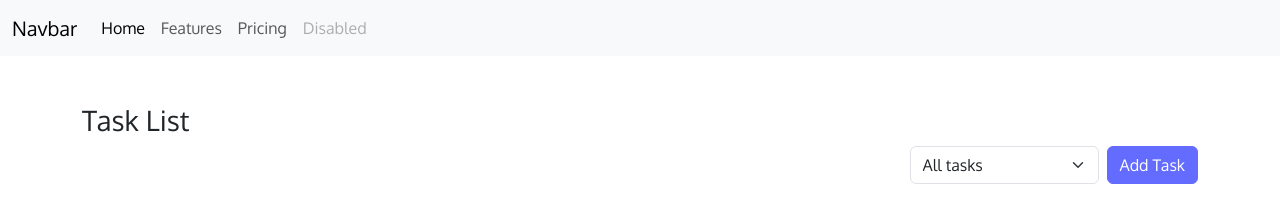
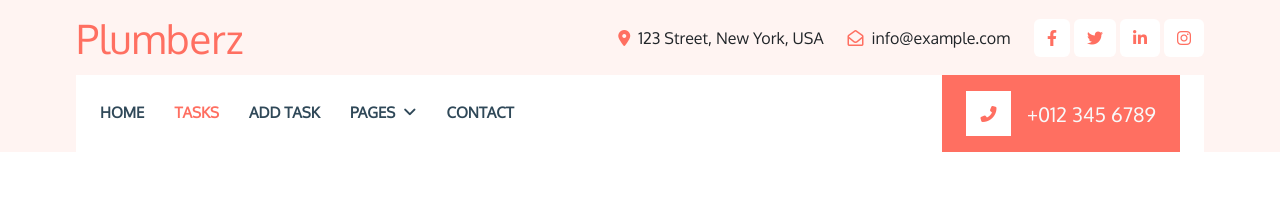
Before and after one commit to nyamuda/todo-app, a Vue app: page /tasks in a window 1280 px wide. Shown: the top 202 px of the page. Built offline with nearby package versions, Linux system fonts and the light colour scheme; no server answers.

Commit message:
nav bar added

```diff
--- a/public/index.html
+++ b/public/index.html
@@ -6,6 +6,14 @@
     <meta name="viewport" content="width=device-width,initial-scale=1.0" />
     <link rel="icon" href="<%= BASE_URL %>favicon.ico" />
     <title><%= htmlWebpackPlugin.options.title %></title>
+    <!-- Font Awesome CSS -->
+    <link
+      rel="stylesheet"
+      href="https://cdnjs.cloudflare.com/ajax/libs/font-awesome/6.4.2/css/all.min.css"
+      integrity="sha512-z3gLpd7yknf1YoNbCzqRKc4qyor8gaKU1qmn+CShxbuBusANI9QpRohGBreCFkKxLhei6S9CQXFEbbKuqLg0DA=="
+      crossorigin="anonymous"
+      referrerpolicy="no-referrer"
+    />
   </head>
   <body>
     <noscript>
--- a/src/assets/styles.css
+++ b/src/assets/styles.css
@@ -1,8 +1,10 @@
 @import url("https://fonts.googleapis.com/css2?family=Oxygen&display=swap");
 
 :root {
-  --primary-color: #646cff;
-  --secondary-color: #535bf2;
+  --primary-color: #ff6f61;
+  --secondary-color: #ffd166;
+  --accent-color: #88d498;
+  --dark-color: #2f4858;
   --main-font: "Oxygen", sans-serif;
 }
 
@@ -12,6 +14,9 @@ body {
 .btn-primary {
   background-color: var(--primary-color);
   border-color: var(--primary-color);
+}
+.text-primary {
+  color: var(--primary-color) !important;
 }
 
 /*Form Styles Start*/
--- a/src/components/NavBarItem.vue
+++ b/src/components/NavBarItem.vue
@@ -1,36 +1,99 @@
 <template>
-  <nav class="navbar navbar-expand-lg navbar-light bg-light">
-    <div class="container-fluid">
-      <a class="navbar-brand" href="#">Navbar</a>
+  <!-- Topbar Start -->
+  <div class="container-fluid nav-bg d-none d-lg-block">
+    <div class="row align-items-center top-bar">
+      <div class="col-lg-3 col-md-12 text-center text-lg-start">
+        <a href="" class="navbar-brand m-0 p-0">
+          <h1 class="text-primary m-0">Plumberz</h1>
+        </a>
+      </div>
+      <div class="col-lg-9 col-md-12 text-end">
+        <div class="h-100 d-inline-flex align-items-center me-4">
+          <i class="fa fa-map-marker-alt text-primary me-2"></i>
+          <p class="m-0">123 Street, New York, USA</p>
+        </div>
+        <div class="h-100 d-inline-flex align-items-center me-4">
+          <i class="far fa-envelope-open text-primary me-2"></i>
+          <p class="m-0">info@example.com</p>
+        </div>
+        <div class="h-100 d-inline-flex align-items-center">
+          <a class="btn btn-sm-square bg-white text-primary me-1" href=""
+            ><i class="fab fa-facebook-f"></i
+          ></a>
+          <a class="btn btn-sm-square bg-white text-primary me-1" href=""
+            ><i class="fab fa-twitter"></i
+          ></a>
+          <a class="btn btn-sm-square bg-white text-primary me-1" href=""
+            ><i class="fab fa-linkedin-in"></i
+          ></a>
+          <a class="btn btn-sm-square bg-white text-primary me-0" href=""
+            ><i class="fab fa-instagram"></i
+          ></a>
+        </div>
+      </div>
+    </div>
+  </div>
+  <!-- Topbar End -->
+
+  <!-- Navbar Start -->
+  <div class="container-fluid nav-bar nav-bg">
+    <nav
+      class="navbar navbar-expand-lg navbar-light bg-white p-3 py-lg-0 px-lg-4"
+    >
+      <a
+        href=""
+        class="navbar-brand d-flex align-items-center m-0 p-0 d-lg-none"
+      >
+        <h1 class="text-primary m-0">Plumberz</h1>
+      </a>
       <button
         class="navbar-toggler"
         type="button"
         data-bs-toggle="collapse"
-        data-bs-target="#navbarNav"
-        aria-controls="navbarNav"
-        aria-expanded="false"
-        aria-label="Toggle navigation"
+        data-bs-target="#navbarCollapse"
       >
-        <span class="navbar-toggler-icon"></span>
+        <span class="fa fa-bars"></span>
       </button>
-      <div class="collapse navbar-collapse" id="navbarNav">
-        <ul class="navbar-nav">
-          <li class="nav-item">
-            <a class="nav-link active" aria-current="page" href="#">Home</a>
-          </li>
-          <li class="nav-item">
-            <a class="nav-link" href="#">Features</a>
-          </li>
-          <li class="nav-item">
-            <a class="nav-link" href="#">Pricing</a>
-          </li>
-          <li class="nav-item">
-            <a class="nav-link disabled">Disabled</a>
-          </li>
-        </ul>
+      <div class="collapse navbar-collapse" id="navbarCollapse">
+        <div class="navbar-nav me-auto">
+          <router-link to="/" class="nav-item nav-link">Home</router-link>
+          <router-link to="/tasks" class="nav-item nav-link">Tasks</router-link>
+          <router-link to="/tasks/add" class="nav-item nav-link"
+            >Add Task</router-link
+          >
+          <div class="nav-item dropdown">
+            <a
+              href="#"
+              class="nav-link dropdown-toggle"
+              data-bs-toggle="dropdown"
+              >Pages</a
+            >
+            <div class="dropdown-menu fade-up m-0">
+              <a href="booking.html" class="dropdown-item">Booking</a>
+              <a href="team.html" class="dropdown-item">Technicians</a>
+              <a href="testimonial.html" class="dropdown-item">Testimonial</a>
+              <a href="404.html" class="dropdown-item">404 Page</a>
+            </div>
+          </div>
+          <a href="contact.html" class="nav-item nav-link">Contact</a>
+        </div>
+        <div
+          class="call-box mt-4 mt-lg-0 me-lg-n4 py-3 px-4 d-flex align-items-center"
+        >
+          <div
+            class="d-flex flex-shrink-0 align-items-center justify-content-center bg-white"
+            style="width: 45px; height: 45px"
+          >
+            <i class="fa fa-phone-alt text-primary"></i>
+          </div>
+          <div class="ms-3">
+            <h5 class="m-0 text-light">+012 345 6789</h5>
+          </div>
+        </div>
       </div>
-    </div>
-  </nav>
+    </nav>
+  </div>
+  <!-- Navbar End -->
 </template>
 
 <script>
@@ -39,3 +102,89 @@ export default {
   components: {},
 };
 </script>
+
+<style scoped>
+/*** Navbar ***/
+.nav-bg {
+  background-color: rgba(255, 111, 97, 0.08); /* 50% opacity */
+}
+.top-bar {
+  height: 75px;
+  padding: 0 4rem;
+}
+
+.nav-bar {
+  position: relative;
+  padding: 0 4.75rem;
+  transition: 0.5s;
+  z-index: 9999;
+}
+
+.nav-bar.sticky-top {
+  position: sticky;
+  padding: 0;
+  z-index: 9999;
+}
+
+.navbar .dropdown-toggle::after {
+  border: none;
+  content: "\f107";
+  font-family: "Font Awesome 5 Free";
+  font-weight: 900;
+  vertical-align: middle;
+  margin-left: 8px;
+}
+
+.navbar-light .navbar-nav .nav-link {
+  margin-right: 30px;
+  padding: 25px 0;
+  color: var(--dark-color);
+  font-size: 15px;
+  font-weight: 600;
+  text-transform: uppercase;
+  outline: none;
+}
+
+.navbar-light .navbar-nav .nav-link:hover,
+.navbar-light .navbar-nav .nav-link.active {
+  color: var(--primary-color);
+}
+.call-box {
+  background-color: var(--primary-color);
+}
+@media (max-width: 991.98px) {
+  .nav-bar {
+    padding: 0;
+  }
+
+  .navbar-light .navbar-nav .nav-link {
+    margin-right: 0;
+    padding: 10px 0;
+  }
+
+  .navbar-light .navbar-nav {
+    margin-top: 1rem;
+    padding-top: 1rem;
+    border-top: 1px solid #eeeeee;
+  }
+}
+
+@media (min-width: 992px) {
+  .navbar .nav-item .dropdown-menu {
+    display: block;
+    border: none;
+    margin-top: 0;
+    top: 150%;
+    opacity: 0;
+    visibility: hidden;
+    transition: 0.5s;
+  }
+
+  .navbar .nav-item:hover .dropdown-menu {
+    top: 100%;
+    visibility: visible;
+    transition: 0.5s;
+    opacity: 1;
+  }
+}
+</style>
--- a/src/router/index.js
+++ b/src/router/index.js
@@ -39,6 +39,7 @@ const routes = [
 const router = createRouter({
   history: createWebHistory(process.env.BASE_URL),
   routes,
+  linkActiveClass: "active",
 });
 
 export default router;
```
